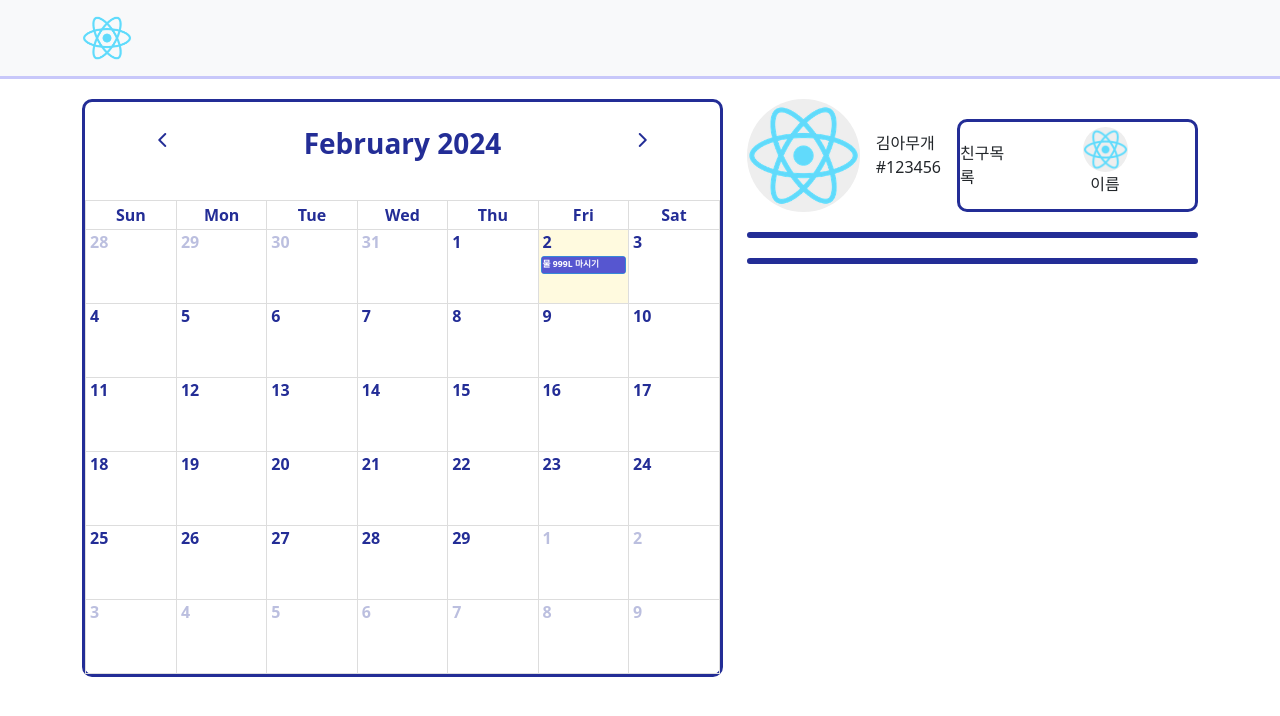
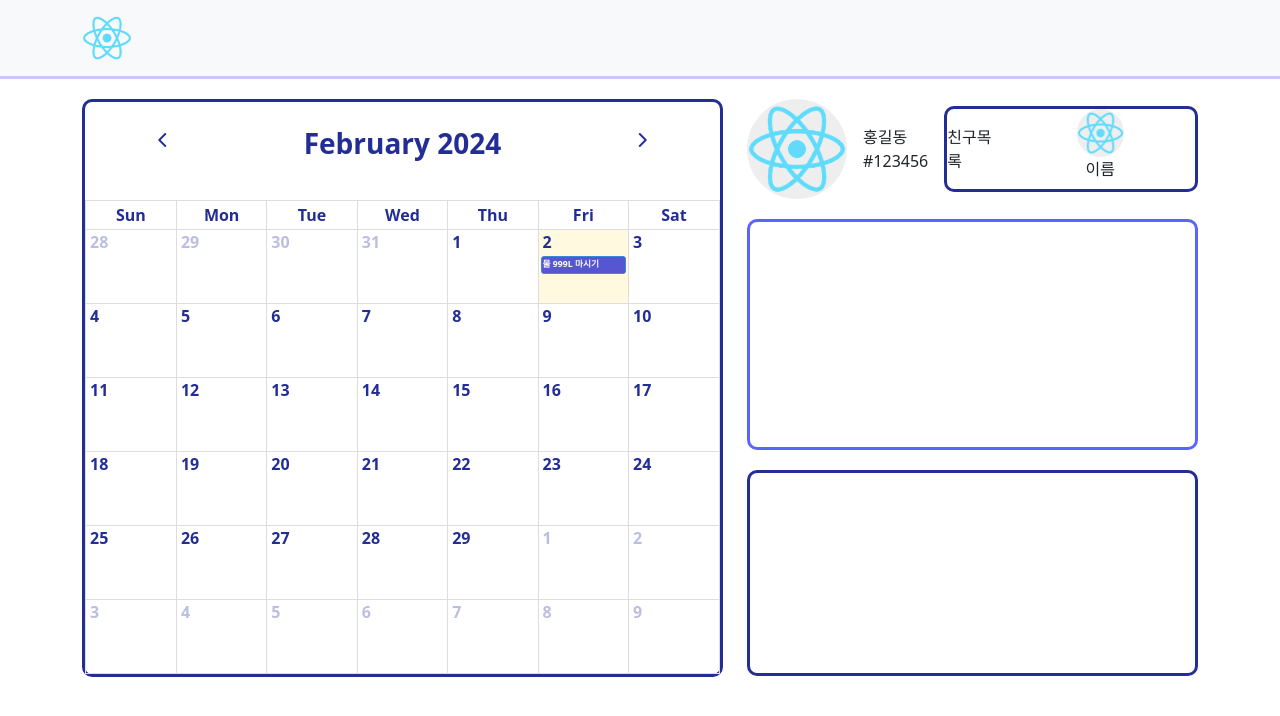
Before and after one commit to seophohoho/PlanIsJustNow-fe, a React (Create React App) app: page /Calender in a window 1280 px wide. Shown: the top 716 px of the page. Built offline with nearby package versions, Linux system fonts and the light colour scheme.

Commit message:
개체 외각 설정

```diff
--- a/src/pages/CalenderMain.js
+++ b/src/pages/CalenderMain.js
@@ -42,12 +42,12 @@ const CalendarMain = () => {
                     <Col sm={5}>
                         <Stack>{/**나중에 줄바꿈 되는 모든 div에 클래스 적용  white-space:nowrap;*/}
                             <Stack direction='horizontal' className='m-top-20' gap={3}>
-                                <Image src="/logo192.png" roundedCircle className='input-bgSet float-display w-25 '/>
+                                <Image src="/logo192.png" roundedCircle className='input-bgSet float-display image-w '/> {/**여기도 컴포넌트화 */}
                                 <div>
-                                    <p>김아무개</p>{/*폰트, 줄바꿈, 공간 나중에, 받아온거 리덕스로 적용*/}
+                                    <p>홍길동</p>{/*폰트, 줄바꿈, 공간 나중에, 받아온거 리덕스로 적용*/}
                                     <p>#123456</p>
                                 </div>
-                                <Stack direction='horizontal' className='fc-direction-ltr'>{/*스크롤 지원, 버튼x, 튀어나간 요소 배경에 비치치않게 state로 친구 수에 따라 늘어나도록 */}
+                                <Stack direction='horizontal' className='fc-direction-ltr m-auto m-right-zero'>{/*스크롤 지원, 버튼x, 튀어나간 요소 배경에 비치치않게, state로 친구 수에 따라 늘어나도록 */}
                                     <p>친구목록</p>
                                     <Stack className='text-center'>{/* todo 여기는 컴포넌트화 해서 map으로 */}
                                         <Image src="/logo192.png" roundedCircle className='input-bgSet float-display w-25 m-auto '/>
@@ -55,11 +55,15 @@ const CalendarMain = () => {
                                     </Stack>
                                 </Stack>
                             </Stack>
-                            <Stack direction='horizontal' className='fc-direction-ltr'>
+                            <Stack direction='horizontal' className='fc-direction-ltr-2v'>
                                 {/**고정된 크기, 스크롤 지원 일정 생성버튼은 일정들 맨 아래에 내부일정 또한 컴포넌트화 해서 map으로 */}
+                                <div className='h-225'>
+
+                                </div>
                             </Stack>
                             <Stack direction='horizontal' className='fc-direction-ltr'>
                                 {/**펫 공간 위 아래, 고정된 크기 위쪽만 좀 생성   */}
+                                <div className='h-200'></div>
                             </Stack>
                         </Stack>
                     </Col>
```
